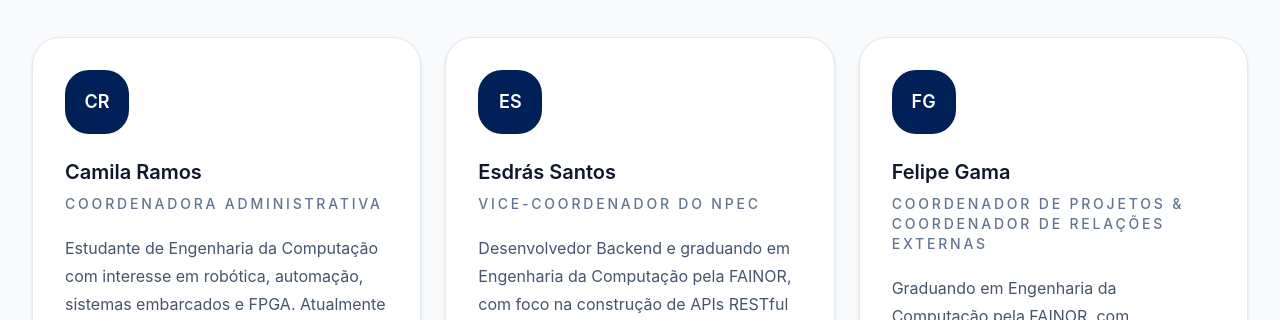
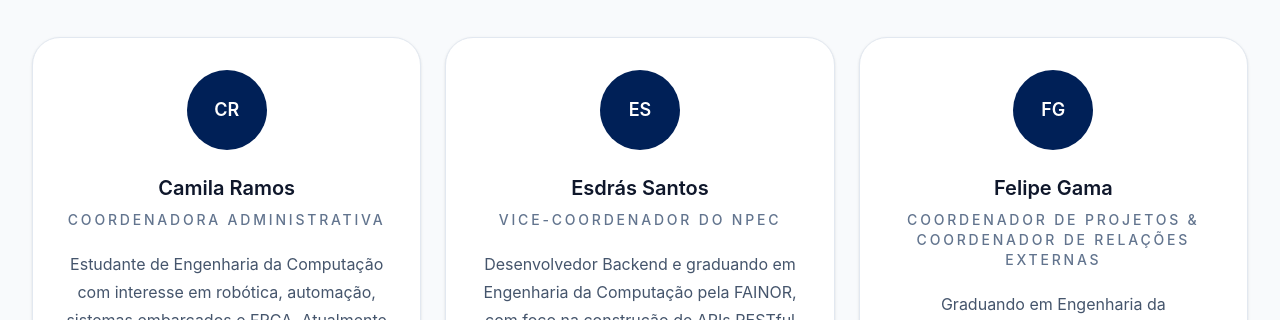
Before and after one commit to feliperrgama/site_npec_ofc, a React (Vite) app in the folder Front-end/: page /page_equipe in a window 1280 px wide. Shown: the part 391-711 px from the top of the page. Built offline with nearby package versions, Linux system fonts and the light colour scheme; no server answers.

Commit message:
improve the team page

```diff
--- a/Front-end/src/pages/Equipe.jsx
+++ b/Front-end/src/pages/Equipe.jsx
@@ -13,6 +13,12 @@ function Equipe() {
         { name: "Matheus Botelho", job: "Coordenador do NPEC", description: "Lorem ipsum dolor sit amet consectetur adipisicing elit. Aliquid, perspiciatis! Natus fugiat nesciunt iure voluptas aperiam culpa magnam sint itaque assumenda, suscipit sequi in. Saepe voluptatem labore temporibus sunt maxime?" }
     ]
 
+    const imageModules = import.meta.globEager('../assets/integrants/*.{png,jpg,jpeg,svg,webp}')
+    const imageMap = Object.entries(imageModules).reduce((map, [path, module]) => {
+        const fileName = path.split('/').pop().replace(/\.[^.]+$/, '')
+        return { ...map, [fileName]: module.default }
+    }, {})
+
     return (
         <div className="bg-slate-50 min-h-screen text-slate-900">
             <Header />
@@ -25,14 +31,26 @@ function Equipe() {
                 </section>
 
                 <section className="grid gap-6 md:grid-cols-2 xl:grid-cols-3">
-                    {monitores.map((monitor) => (
-                        <article key={monitor.name} className="rounded-[28px] border border-slate-200 bg-white p-8 shadow-sm transition duration-300 hover:-translate-y-1 hover:shadow-xl">
-                            <div className="mb-6 flex h-16 w-16 items-center justify-center rounded-3xl bg-[#002057] text-white text-lg font-semibold">{monitor.name.split(" ").map((n) => n[0]).join("")}</div>
-                            <h2 className="text-xl font-semibold text-slate-900">{monitor.name}</h2>
-                            <p className="mt-2 text-sm font-medium uppercase tracking-[0.2em] text-slate-500">{monitor.job}</p>
-                            <p className="mt-5 text-slate-600 leading-7">{monitor.description}</p>
-                        </article>
-                    ))}
+                    {monitores.map((monitor) => {
+                        const photoSrc = imageMap[monitor.name]
+                        return (
+                            <article key={monitor.name} className="rounded-[28px] border border-slate-200 bg-white p-8 shadow-sm transition duration-300 hover:-translate-y-1 hover:shadow-xl flex flex-col items-center text-center">
+                                {photoSrc ? (
+                                    <img
+                                        src={photoSrc}
+                                        alt={`Foto de ${monitor.name}`}
+                                        loading="lazy"
+                                        className="mb-6 h-20 w-20 rounded-full object-cover ring-2 ring-[#002057]/15"
+                                    />
+                                ) : (
+                                    <div className="mb-6 flex h-20 w-20 items-center justify-center rounded-full bg-[#002057] text-white text-lg font-semibold">{monitor.name.split(" ").map((n) => n[0]).join("")}</div>
+                                )}
+                                <h2 className="text-xl font-semibold text-slate-900">{monitor.name}</h2>
+                                <p className="mt-2 text-sm font-medium uppercase tracking-[0.2em] text-slate-500">{monitor.job}</p>
+                                <p className="mt-5 text-slate-600 leading-7">{monitor.description}</p>
+                            </article>
+                        )
+                    })}
                 </section>
 
                 <section className="mt-16 flex justify-center">
```
Also changed, not shown: Front-end/src/assets/integrants/lana_ramos.jpeg (added), 1 other file (tests, documents, lock files or other folders).
